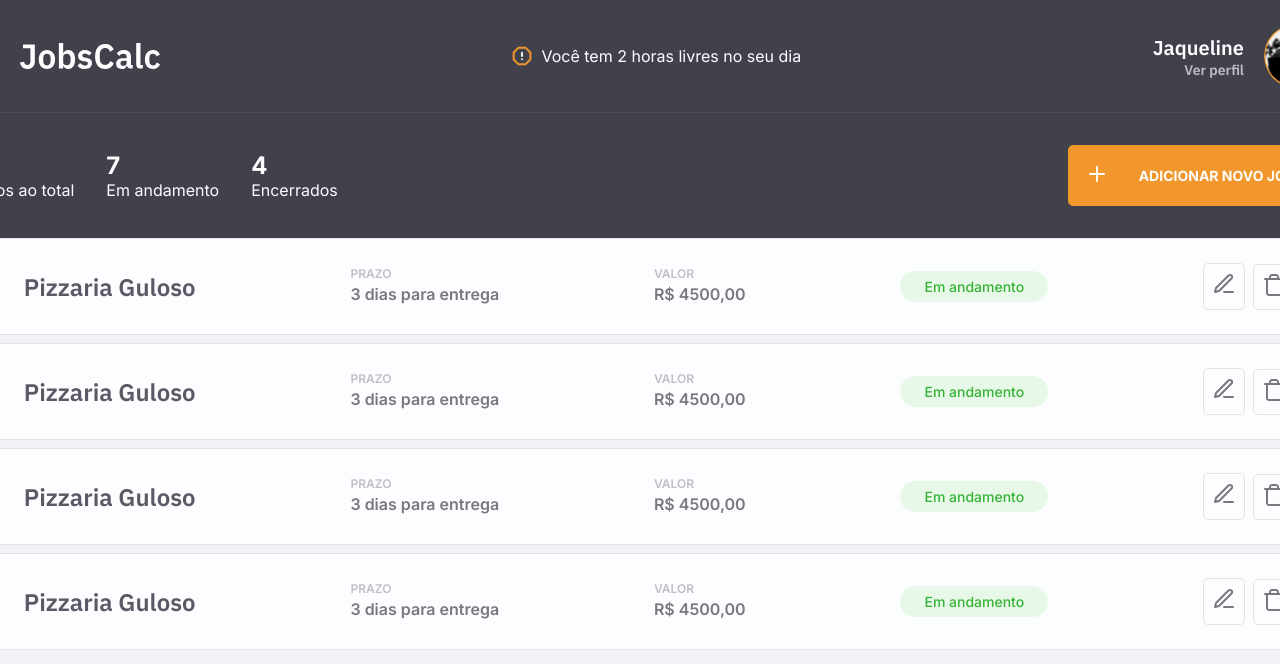
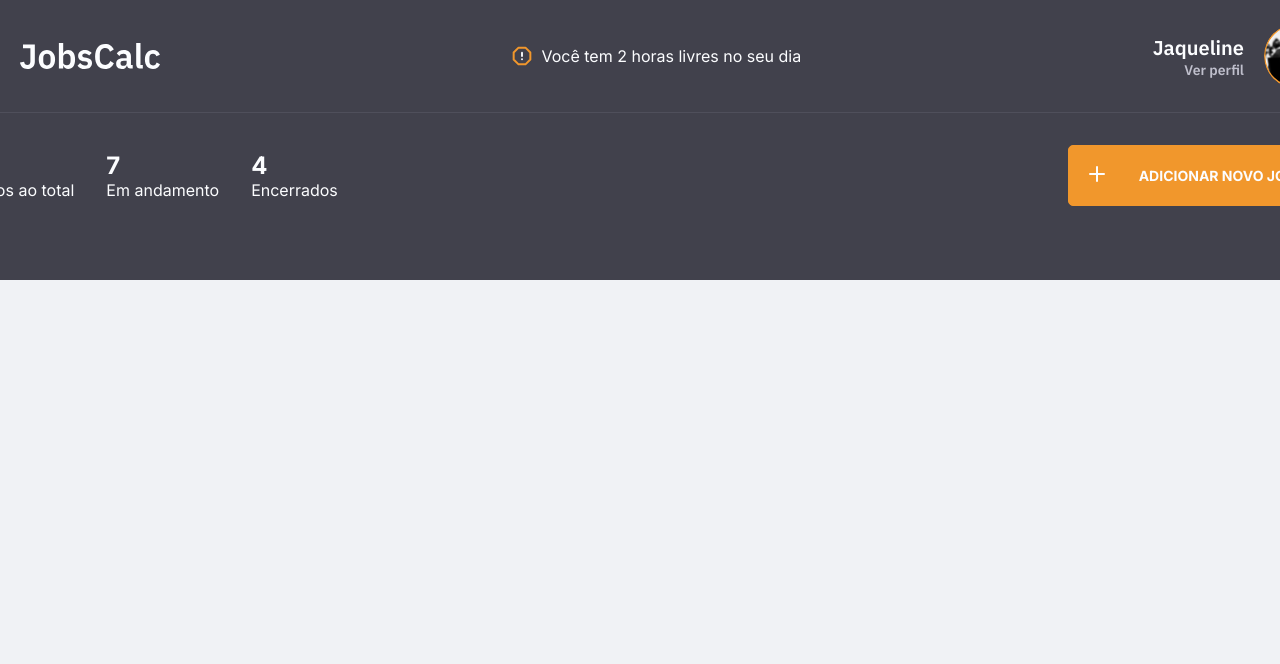
Before and after one commit to femolinos/jobs-calc, a Next.js app: page / in a window 1280 px wide. Shown: the top 664 px of the page. Built offline with nearby package versions, Linux system fonts and the light colour scheme.

Commit message:
feat: added jobs list hook

```diff
--- a/src/components/JobCard/index.tsx
+++ b/src/components/JobCard/index.tsx
@@ -13,7 +13,17 @@ import {
   Wrapper,
 } from "./styles";
 
-export function JobCard() {
+interface JobsInfos {
+  id: number;
+  clientName: string;
+  dueTimeInDays: number;
+  value: number;
+  currentStatus: string;
+  timePerDay: number;
+  totalTimeExpectation: number;
+}
+
+export function JobCard(job: JobsInfos) {
   const [isModalOpen, setIsModalOpen] = useState(false);
   const modalStyles = {
     overlay: {
@@ -48,21 +58,21 @@ export function JobCard() {
   return (
     <Wrapper>
       <JobCounterAndNameSection>
-        <JobCounterText>1</JobCounterText>
-        <JobName>Pizzaria Guloso</JobName>
+        <JobCounterText>{job.id}</JobCounterText>
+        <JobName>{job.clientName}</JobName>
       </JobCounterAndNameSection>
 
       <DeadlineSection>
         <p>PRAZO</p>
-        <p>3 dias para entrega</p>
+        <p>{job.dueTimeInDays} dias para entrega</p>
       </DeadlineSection>
 
       <ValueSection>
         <p>VALOR</p>
-        <p>R$ 4500,00</p>
+        <p>R$ {job.value}</p>
       </ValueSection>
 
-      <JobStatus>Em andamento</JobStatus>
+      <JobStatus>{job.currentStatus}</JobStatus>
 
       <ButtonsContainer>
         <JobCardButton>
--- /dev/null
+++ b/src/hooks/useJobList.tsx
@@ -0,0 +1,75 @@
+import { createContext, ReactNode, useContext, useState } from "react";
+
+interface JobsProviderProps {
+  children: ReactNode;
+}
+
+interface JobsInfos {
+  id: number;
+  clientName: string;
+  dueTimeInDays: number;
+  value: number;
+  currentStatus: string;
+  timePerDay: number;
+  totalTimeExpectation: number;
+}
+
+interface JobsContextData {
+  jobsList: JobsInfos[];
+  addJob: (job: JobsInfos) => void;
+  removeJob: (jobId: number) => void;
+}
+
+const JobsContext = createContext<JobsContextData>({} as JobsContextData);
+
+export function JobsProvider({ children }: JobsProviderProps): JSX.Element {
+  const [jobsList, setJobsList] = useState<JobsInfos[]>(() => {
+    if(typeof window !== "undefined") {
+      const jobs = localStorage.getItem("@Jobs");
+
+      if(jobs) {
+        return JSON.parse(jobs);
+      }
+
+      return [];
+    }
+  });
+
+  function addJob(job: JobsInfos) {
+    if(typeof window !== "undefined") {
+      const newJobList = jobsList;
+
+      newJobList.push(job);
+
+      setJobsList(newJobList);
+
+      localStorage.setItem("@Jobs", JSON.stringify(newJobList));
+    }
+  }
+
+  function removeJob(jobId: number) {
+    if(typeof window !== "undefined") {
+      const newJobList = jobsList.filter(job => job.id !== jobId);
+
+      for(let i = 0; i < newJobList.length; i++) {
+        newJobList[i].id = i + 1;
+      }
+
+      setJobsList(newJobList);
+
+      localStorage.setItem("@Jobs", JSON.stringify(newJobList));
+    }
+  }
+
+  return (
+    <JobsContext.Provider value={{ jobsList, addJob, removeJob }}>
+      {children}
+    </JobsContext.Provider>
+  );
+}
+
+export function useJobsList(): JobsContextData {
+  const context = useContext(JobsContext);
+
+  return context;
+}
--- a/src/pages/_app.tsx
+++ b/src/pages/_app.tsx
@@ -1,6 +1,11 @@
 import type { AppProps } from "next/app";
+import { JobsProvider } from "../hooks/useJobList";
 import "../styles/global.css";
 
 export default function App({ Component, pageProps }: AppProps) {
-  return <Component {...pageProps} />;
+  return (
+    <JobsProvider>
+      <Component {...pageProps} />
+    </JobsProvider>
+  );
 }
--- a/src/pages/index.tsx
+++ b/src/pages/index.tsx
@@ -1,7 +1,9 @@
 import Head from "next/head";
 import Link from "next/link";
 import React from "react";
+
 import { JobCard } from "../components/JobCard";
+import { useJobsList } from "../hooks/useJobList";
 
 import {
   InfosContainer,
@@ -17,6 +19,8 @@ import {
 } from "./styles";
 
 export default function Home() {
+  const { jobsList } = useJobsList()
+
   return (
     <Wrapper>
       <Head>
@@ -76,10 +80,9 @@ export default function Home() {
         </InfosSection>
 
         <JobsSection>
-          <JobCard />
-          <JobCard />
-          <JobCard />
-          <JobCard />
+          {jobsList ? jobsList.map(job => {
+            return <JobCard job={job} />
+          }) : ""}
         </JobsSection>
       </PageContainer>
     </Wrapper>
```
Also changed, not shown: src/pages/add-job/index.tsx (+61 -6 lines).
